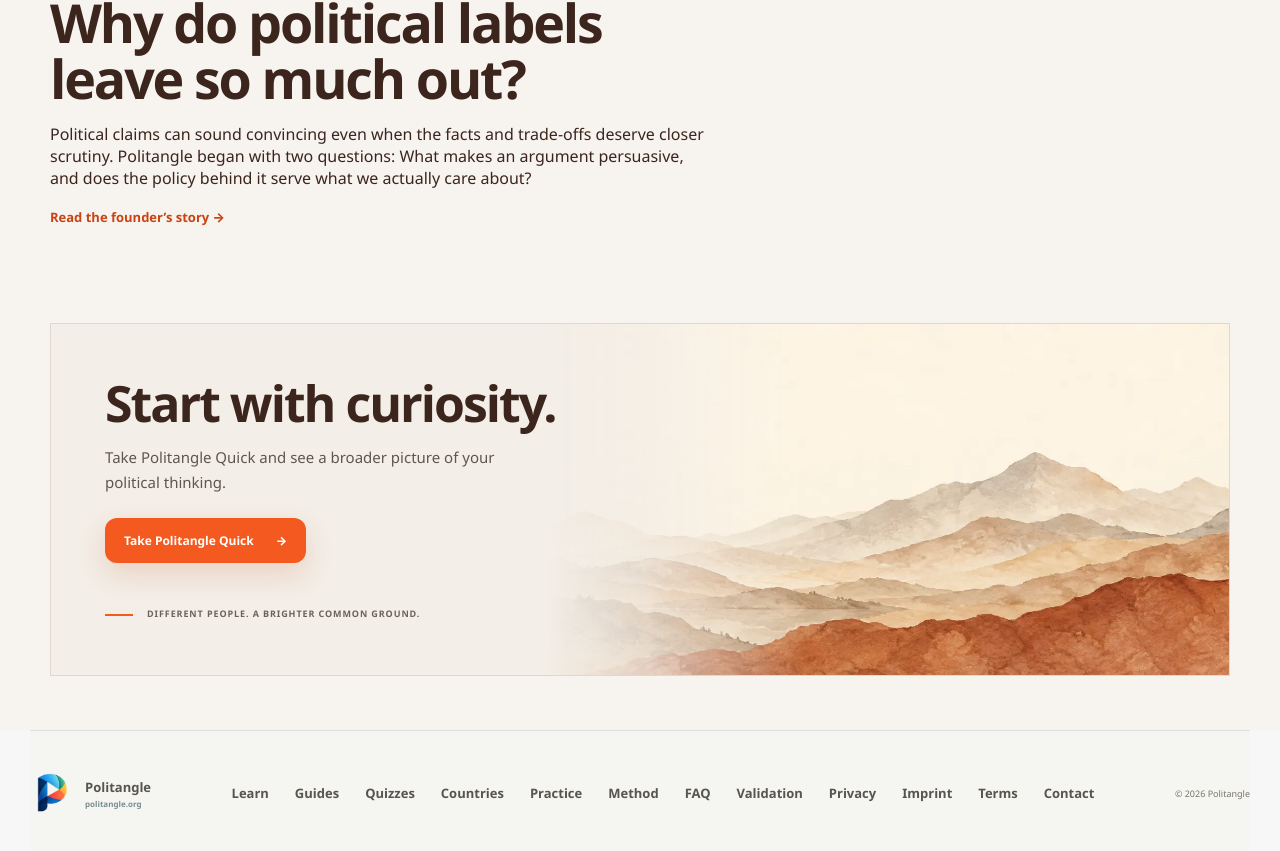
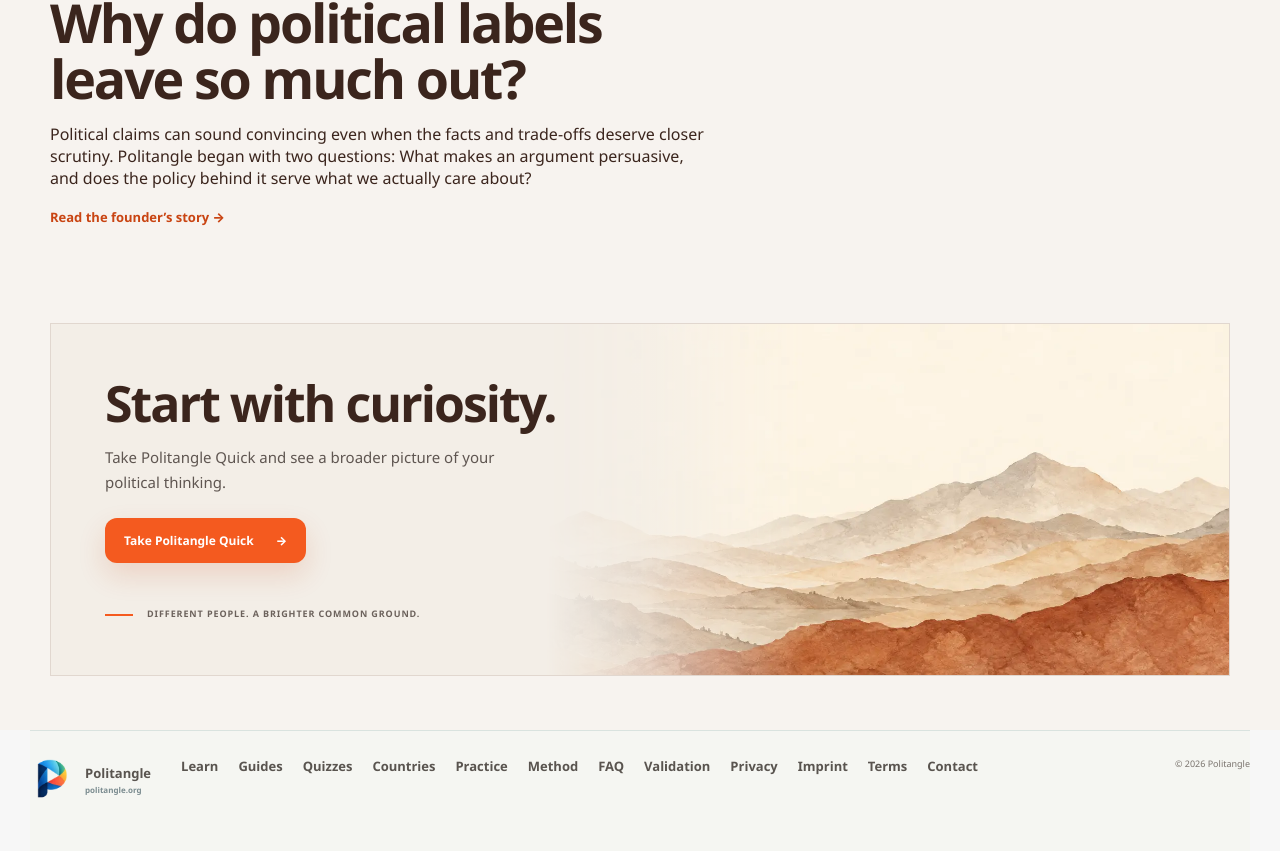
Before and after one commit to unikmo/Politangle, a Next.js app: page / in a window 1280 px wide. Shown: the part 5150-6001 px from the top of the page. Built offline with nearby package versions, Linux system fonts and the light colour scheme.

Commit message:
fix: wrap desktop footer links so FAQ addition cannot overflow at 1440px

```diff
--- a/app/brand-logo.css
+++ b/app/brand-logo.css
@@ -60,3 +60,11 @@
 @media(max-width:600px){
   .p-footer.site-footer>div{flex:0 1 auto;width:100%;align-content:start;row-gap:12px}
 }
+
+/* Desktop footer links also need to wrap. Adding the FAQ exposed an existing
+   nowrap row that pushed the copyright <small> beyond the 1440px viewport. */
+@media(min-width:901px){
+  .p-footer.site-footer{flex-wrap:wrap;align-items:flex-start;row-gap:16px;padding-top:26px;padding-bottom:26px}
+  .p-footer.site-footer>div{display:flex;flex:1 1 640px;min-width:0;flex-wrap:wrap;gap:12px 20px;justify-content:flex-start}
+  .p-footer.site-footer>small{flex:0 1 auto;white-space:nowrap}
+}
```
